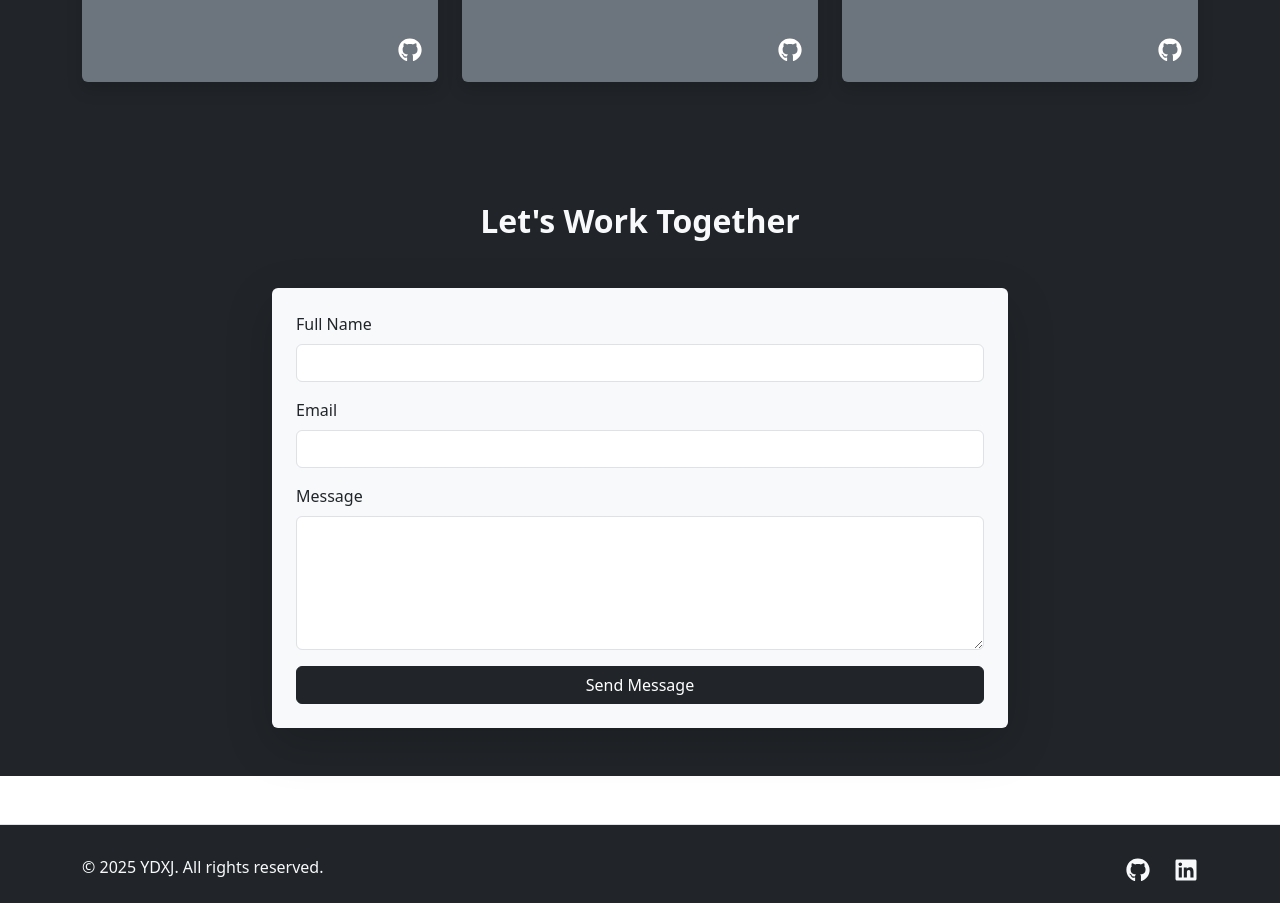
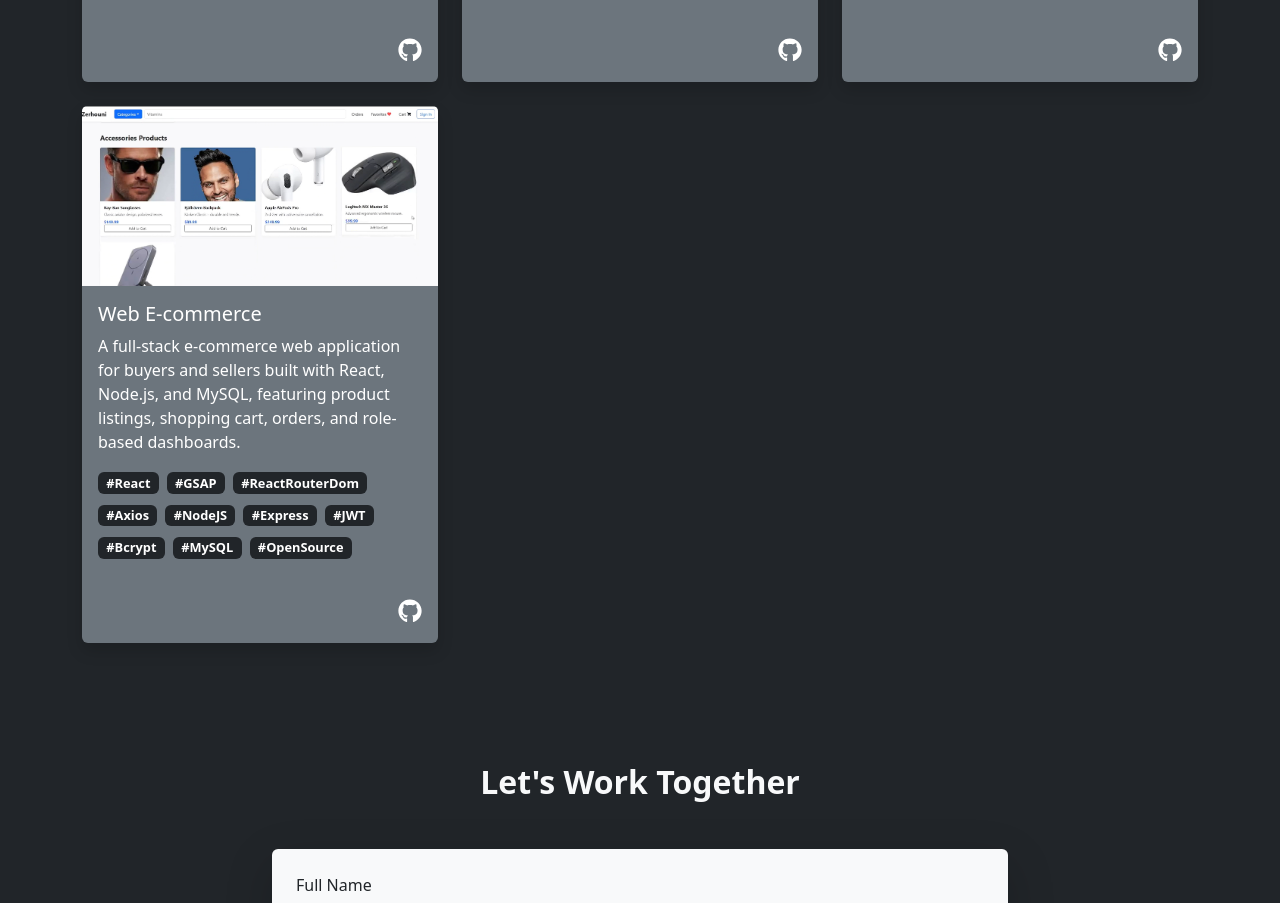
Before and after one commit to ydxj/ydxj.github.io, a React (Create React App) app: page / in a window 1280 px wide. Shown: the part 2477-3380 px from the top of the page. Built offline with nearby package versions, Linux system fonts and the light colour scheme.

Commit message:
update project add a new project to the portfolio

```diff
--- a/src/assets/assets.js
+++ b/src/assets/assets.js
@@ -1,6 +1,7 @@
 import orgaspace from './Project/Orgaspace.png'
 import elearning from './Project/elearning.png'
 import onetask from './Project/onetask.png'
+import webEcommerce from './Project/WebEcommerce.png'
 import javascript from './tech/javascript.png'
 import css from './tech/css.png'
 import express from './tech/express.png'
@@ -26,6 +27,7 @@ export {
     orgaspace,
     elearning,
     onetask,
+    webEcommerce,
     javascript,
     css,
     express,
--- a/src/components/Projects.js
+++ b/src/components/Projects.js
@@ -1,7 +1,7 @@
 import { useEffect, useRef } from 'react';
 import gsap from 'gsap';
 import { FaGithub } from 'react-icons/fa';
-import {onetask,orgaspace,elearning} from '../assets/assets.js'
+import {onetask,orgaspace,elearning,webEcommerce} from '../assets/assets.js'
 
 const Projects = () => {
   const cardsRef = useRef([]);
@@ -45,6 +45,14 @@ const Projects = () => {
       link: 'https://github.com/ydxj/site-web-formation',
       tags: ['#React', '#CSS', '#Bootstrap', '#NodeJs', '#Express','#MySQL'],
       image: elearning,
+    },
+    {
+      title: 'Web E-commerce',
+      description:
+        'A full-stack e-commerce web application for buyers and sellers built with React, Node.js, and MySQL, featuring product listings, shopping cart, orders, and role-based dashboards.',
+      link: 'https://github.com/ydxj/site-web-formation',
+      tags: ['#React', '#GSAP', '#ReactRouterDom', '#Axios', '#NodeJS', '#Express', '#JWT', '#Bcrypt', '#MySQL', '#OpenSource'],
+      image: webEcommerce,
     },
   ];
 
```
Also changed, not shown: src/assets/Project/WebEcommerce.png (added).
